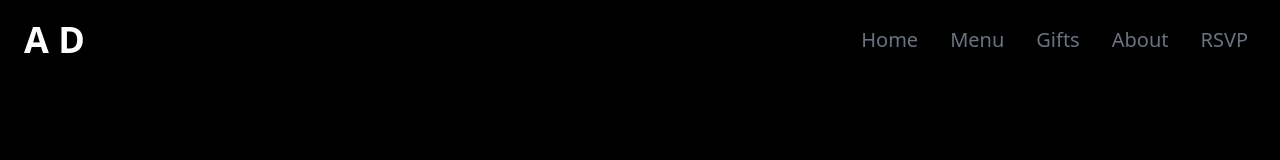
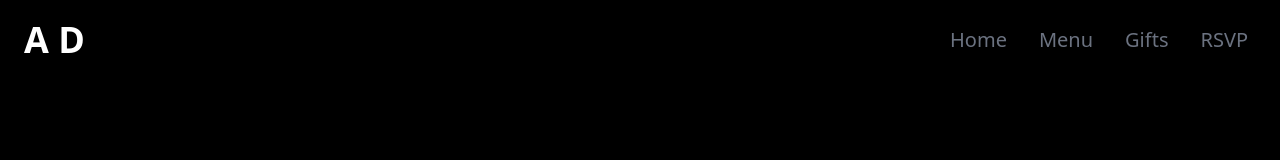
Before and after one commit to antdoan123/RSVPgradparty, a Next.js app: page /components/NavBar in a window 1280 px wide. Shown: the top 160 px of the page. Built offline with nearby package versions, Linux system fonts and the light colour scheme.

Commit message:
fixed navbar

```diff
--- a/pages/components/NavBar.jsx
+++ b/pages/components/NavBar.jsx
@@ -21,10 +21,6 @@ const NavBar = () => {
         },
         {
             id: 4,
-            link: 'about'
-        },
-        {
-            id: 5,
             link: 'RSVP'
         },
     ]
```
